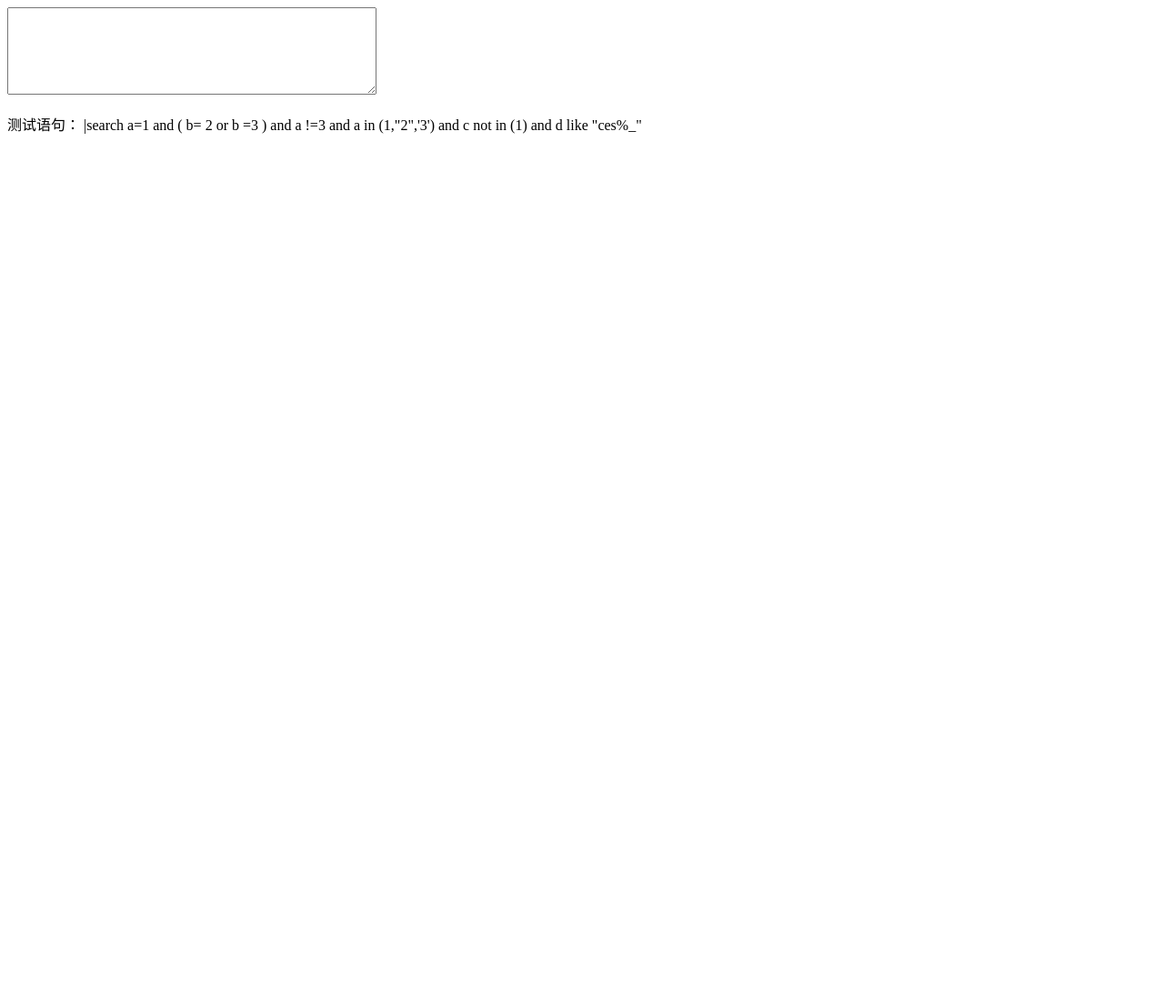
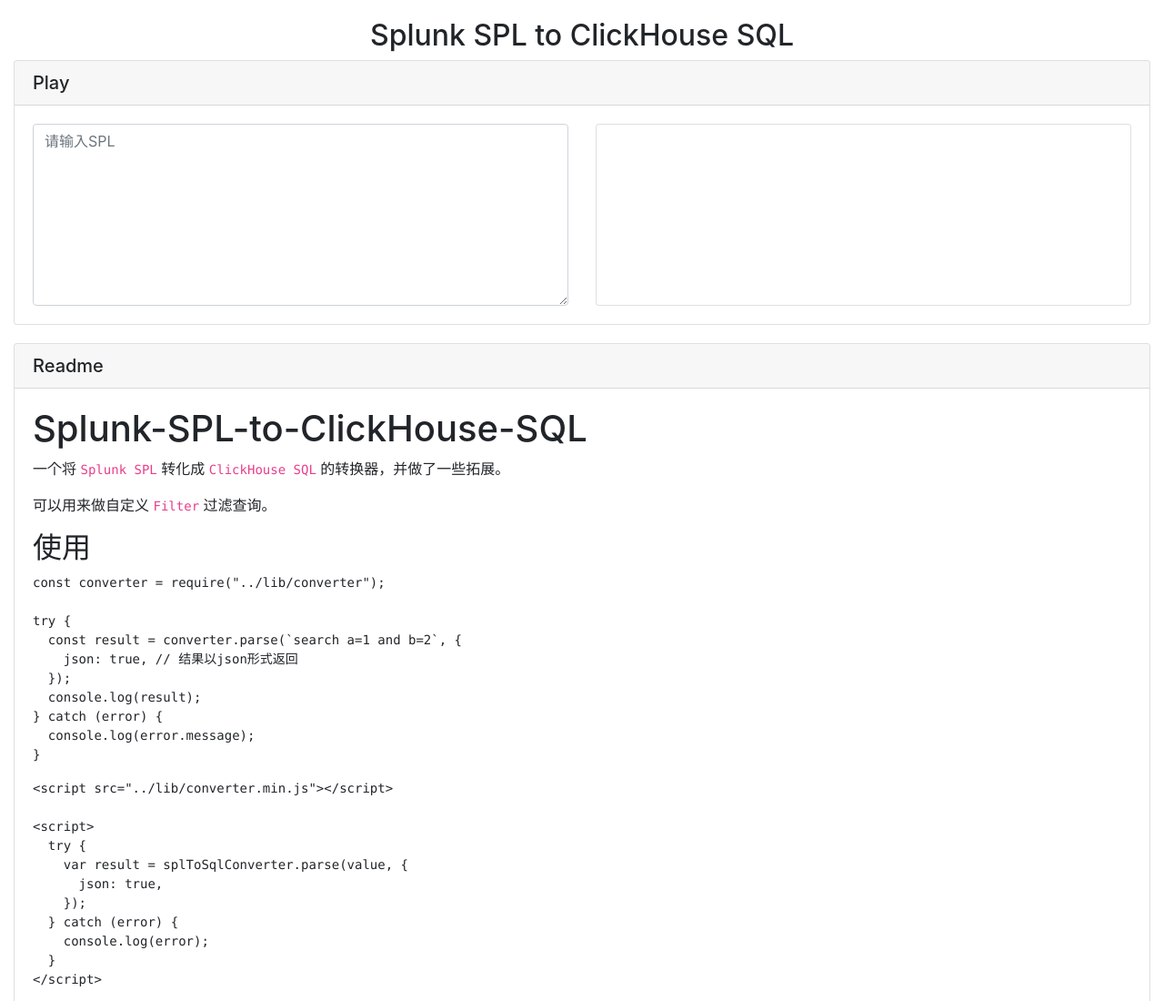
Before and after one commit to Anonymity94/spl2sql, a website: page examples/index.html in a window 1280 px wide. Shown: the top 1100 px of the page at 91% size. Before the commit the page ends 800 px from the top, so only its background shows below. Drawn offline with nearby package versions, Linux system fonts and the light colour scheme.

Commit message:
docs: example page

```diff
--- a/examples/index.html
+++ b/examples/index.html
@@ -4,31 +4,65 @@
     <meta charset="UTF-8" />
     <meta name="viewport" content="width=device-width, initial-scale=1.0" />
     <meta http-equiv="X-UA-Compatible" content="ie=edge" />
-    <title>Document</title>
+    <title>Splunk SPL to ClickHouse SQL</title>
+    <link
+      href="https://cdn.bootcdn.net/ajax/libs/twitter-bootstrap/4.5.3/css/bootstrap.min.css"
+      rel="stylesheet"
+    />
+    <script src="https://cdnjs.cloudflare.com/ajax/libs/markdown-it/12.0.4/markdown-it.min.js"></script>
     <script src="../lib/converter.min.js"></script>
   </head>
   <body>
-    <textarea style="width: 400px;" id="input" rows="6"></textarea>
+    <div class="container-fluid">
+      <h2 style="text-align: center; margin-top: 20px">
+        Splunk SPL to ClickHouse SQL
+      </h2>
+      <div class="card">
+        <h5 class="card-header">Play</h5>
+        <div class="card-body">
+          <!-- TODO: -->
+          <div class="row">
+            <div class="col-6">
+              <textarea
+                class="form-control"
+                style="width: 100%; height: 200px"
+                id="input"
+                placeholder="请输入SPL"
+              ></textarea>
+            </div>
+            <div class="col-6">
+              <div class="card" style="height: 200px">
+                <div class="card-body">
+                  <code id="result"></code>
+                  <div id="error"></div>
+                </div>
+              </div>
+            </div>
+          </div>
+        </div>
+      </div>
 
-    <p>
-      测试语句： |search a=1 and ( b= 2 or b =3 ) and a !=3 and a in
-      (1,"2",'3') and c not in (1) and d like "ces%_"
-    </p>
-
-    <div id="result"></div>
-    <div id="error"></div>
+      <div class="card" style="margin-top: 20px">
+        <h5 class="card-header">Readme</h5>
+        <div class="card-body" id="readme"></div>
+      </div>
+    </div>
     <script>
       var textareaDom = document.getElementById("input");
       var resultDom = document.getElementById("result");
       var errorDom = document.getElementById("error");
+      var readmeDom = document.getElementById("readme");
+      var md = window.markdownit();
 
-      textareaDom.addEventListener("input", function(e) {
+      fetch("../README.md").then(async function (response) {
+        const res = await response.text();
+        readmeDom.innerHTML = md.render(res);
+      });
+
+      textareaDom.addEventListener("input", function (e) {
         var value = this.value || "";
         try {
-          var result = splToSqlConverter.parse(value, {
-            applications: {"81":"HTTP","82":"HTTPS"},
-            json: true
-          });
+          var result = splToSqlConverter.parse(value);
           resultDom.innerText = JSON.stringify(result);
           errorDom.innerText = "";
         } catch (error) {
```
Also changed, not shown: examples/index.js (added, +7 -0 lines).
